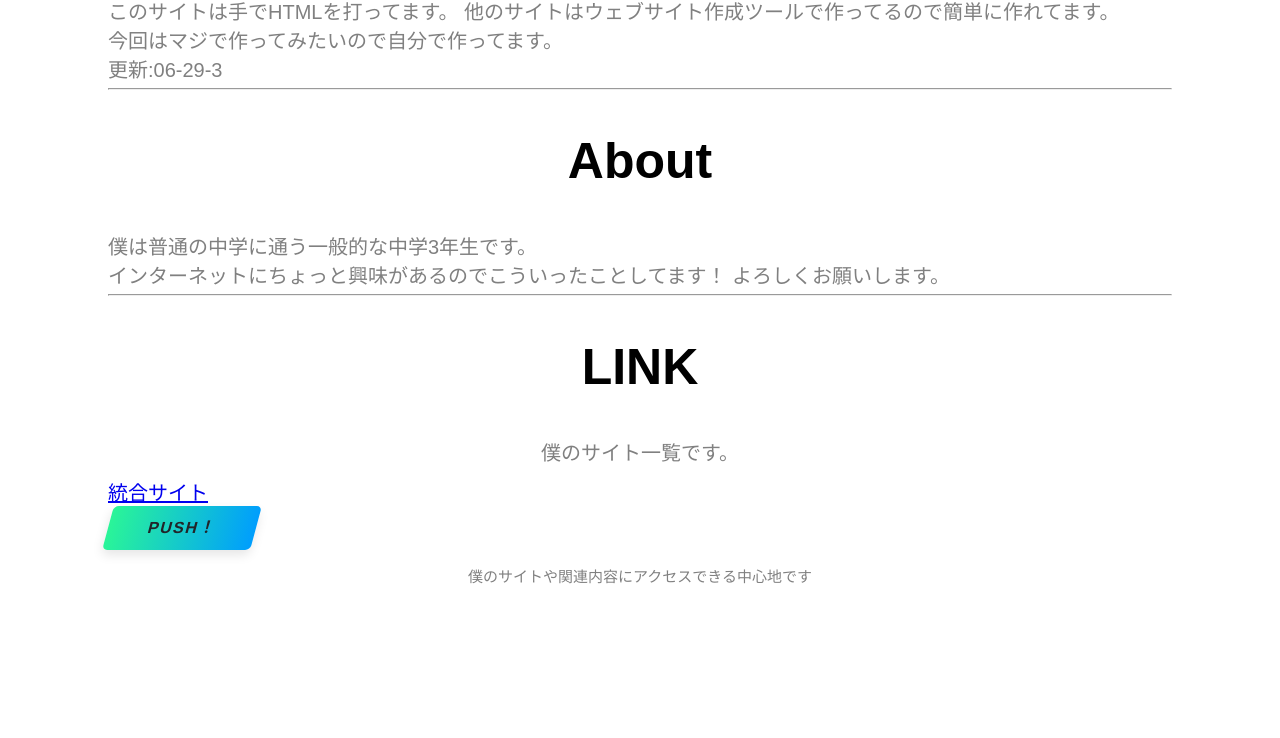
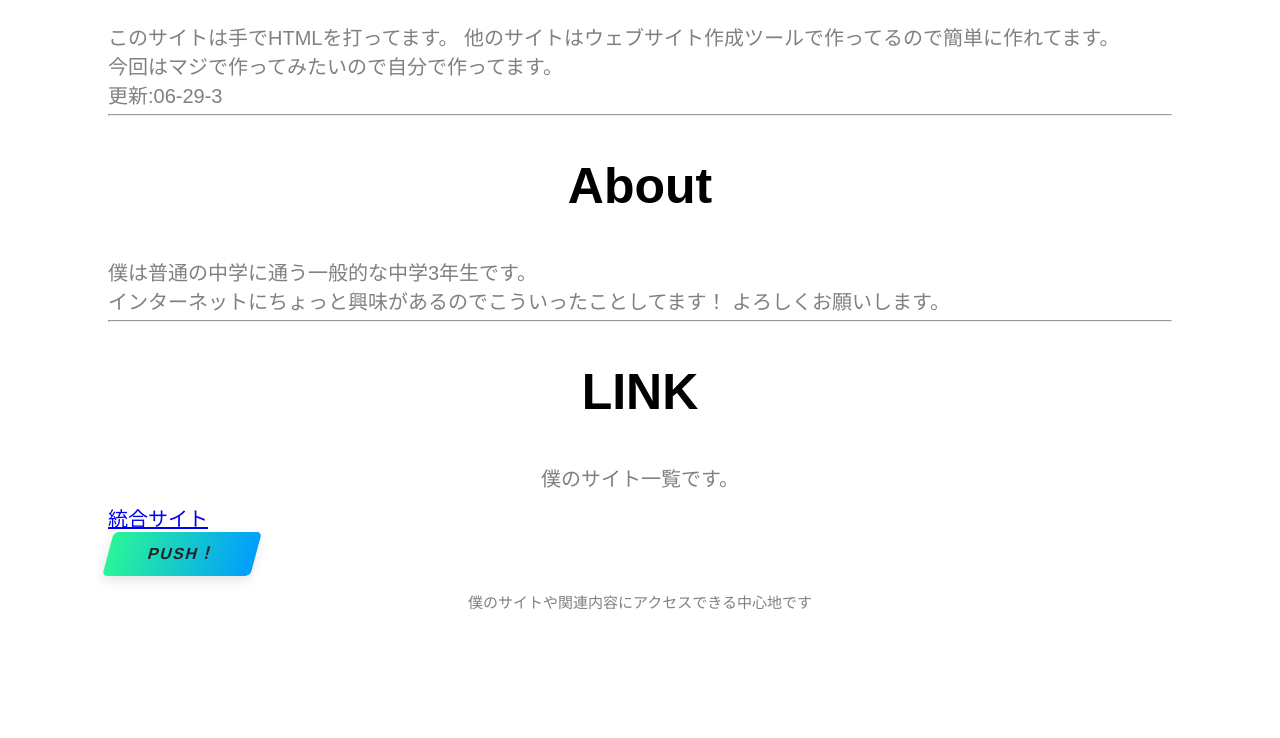
Before and after one commit to budou943/pages, a plain HTML site: page index.html in a window 1280 px wide. Shown: the part 725-1463 px from the top of the page. Before the commit the page ends 1437 px from the top, so only its background shows below. Drawn offline with Linux system fonts and the light colour scheme; a web font is replaced by a local one.

Commit message:
Update style.css

```diff
--- a/style.css
+++ b/style.css
@@ -1,6 +1,6 @@
 /*更新：22-07-16*/
 
-.all{margin: 100px;}
+main{margin: 100px;}
 header{font-family: 'Zen Kaku Gothic New', sans-serif;text-align: center}
     header h1 {color:#2c9c8e;font-size:100px;}
     header p {color:gray;font-size:30px;}
```
